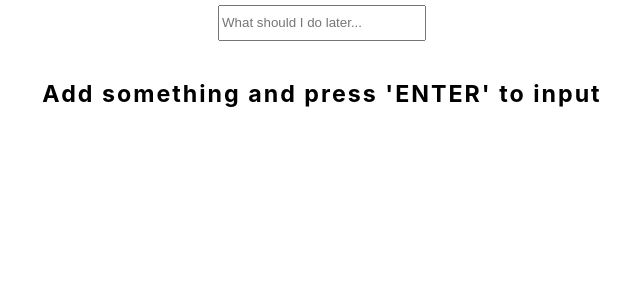
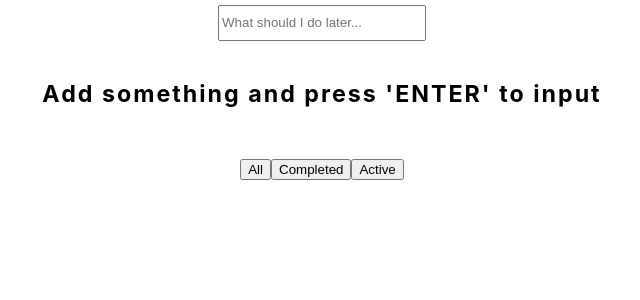
Before and after one commit to wolfzxcv/React-Hook-todolist-LocalStorage-uuid, a React (Create React App) app: page / in a window 1280 px wide. Shown: the top 300 px of the page, without its empty margins (318-958 px from the left). Built offline with nearby package versions, Linux system fonts and the light colour scheme.

Commit message:
before writing filter func

```diff
--- a/src/App.js
+++ b/src/App.js
@@ -1,8 +1,9 @@
-import React, {useState, useEffect} from 'react';
+import React, {useState, useEffect} from 'react'
 import styled from 'styled-components'
 import PropTypes from 'prop-types'
-import Todo from './Todo';
-import uuid from 'uuid';
+import Todo from './Todo'
+import Filter from './Filter'
+import uuid from 'uuid'
 
 
 const App =({className}) => {
@@ -23,24 +24,21 @@ const App =({className}) => {
     e.preventDefault();
     if(input.trim().length<3) return alert('please add more than 3 letters')
     const newTodo = {id: uuid.v4(), title: input, completed: false}
-    const newTodoList= [...todos, newTodo ]
+    const dataSaveInLS= [...todos, newTodo ]
     setInput('')
-    const dataSaveInLS = newTodoList
     setLocalStorage(dataSaveInLS)
   }
 
   const removeTodo = id => {
-    const removeTodoResult = todos.filter( todo=> todo.id !== id)
-    const dataSaveInLS = removeTodoResult
+    const dataSaveInLS = todos.filter( todo=> todo.id !== id)
     setLocalStorage(dataSaveInLS)
   }
 
   const markCom = id => {
-    const markComResult = todos.map(todo => {
+    const dataSaveInLS = todos.map(todo => {
       if (todo.id === id) return { ...todo, completed: !todo.completed }
       return todo
     })
-    const dataSaveInLS = markComResult
     setLocalStorage(dataSaveInLS)
   }
 
@@ -65,6 +63,7 @@ const App =({className}) => {
       markCom={markCom}
       />)}
      </div>
+    <Filter />
     </div>
   );
 }
@@ -83,9 +82,7 @@ input {
   margin: 0 20px;
 }
 
-button {
-  border-radius: 15px;
-}
+
 .inputbox{
   width:200px;
   height:30px;
--- /dev/null
+++ b/src/Filter.js
@@ -0,0 +1,13 @@
+import React from 'react'
+
+ const Filter = ({className}) => {
+   return (
+     <div className={className}>
+     <button>All</button>
+     <button>Completed</button>
+     <button>Active</button>
+     </div>
+   )
+ }
+
+export default Filter
```
